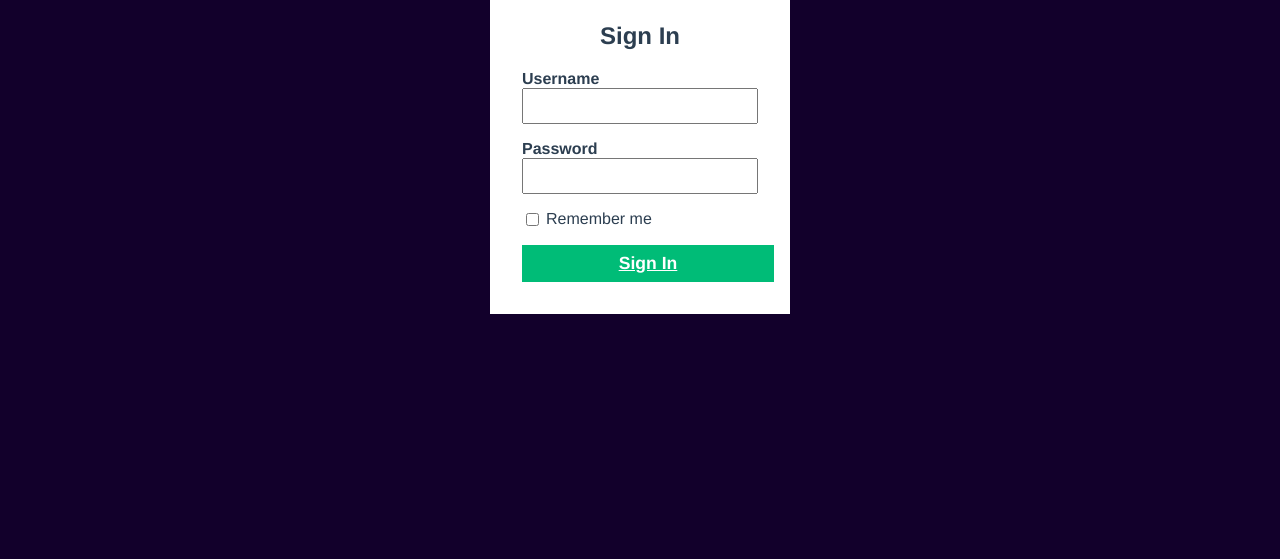
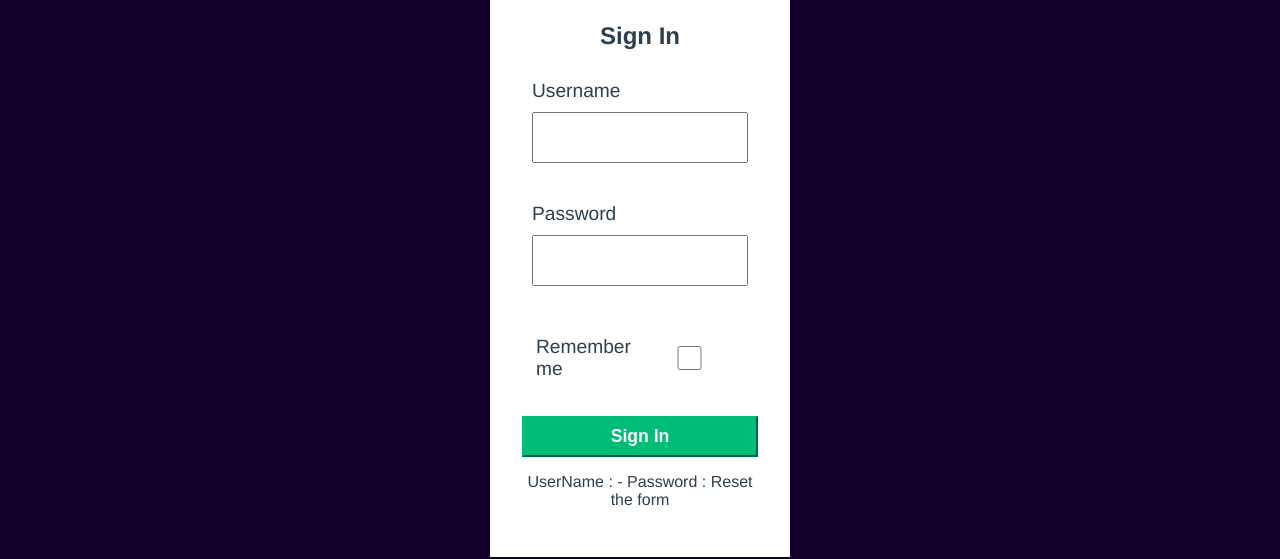
Before and after one commit to ContactJHC/argent-bank-front, a React (Create React App) app: page /login in a window 1280 px wide. Shown: the part 142-701 px from the top of the page. Built offline with nearby package versions, Linux system fonts and the light colour scheme; no server answers.

Commit message:
LoginForm component without controlled inputs

```diff
--- /dev/null
+++ b/src/components/LoginForm/LoginForm.css
@@ -0,0 +1,18 @@
+.login-form label,
+.login-form input {
+  display: block;
+  text-align: left;
+  width: 100%;
+  margin: 10px auto;
+  padding: 10px;
+  box-sizing: border-box;
+  font-size: 1.2em;
+}
+
+.input-remember label{
+    display: flex;
+}
+
+.input-remember input {
+    padding: 0;
+}
--- a/src/components/LoginForm/LoginForm.jsx
+++ b/src/components/LoginForm/LoginForm.jsx
@@ -0,0 +1,36 @@
+import { useState } from "react";
+import "./LoginForm.css"
+
+export default function LoginForm() {
+    const [userName, setUserName] = useState('')
+    const [password, setPassword] = useState('')
+    const resetForm = () => {
+        setUserName('')
+        setPassword('')
+    }
+    return (
+    <form className='login-form'>
+        <label>
+            <span>Username</span>
+            <input type="text" onChange={
+                (e) => setUserName(e.target.value)
+            } />
+        </label>
+        <label>
+            <span>Password</span>
+            <input type="text" onChange={
+                (e) => setPassword(e.target.value)
+            }/>
+        </label>
+        <div className="input-remember">
+            <label>
+                <span>Remember me</span>
+                <input type="checkbox"/>
+            </label>
+        </div>
+        <button className="sign-in-button">Sign In</button>
+        <p onClick={resetForm}>UserName : {userName} - Password : {password}
+        Reset the form</p>
+    </form>
+    )
+    }
--- a/src/pages/Login/Login.jsx
+++ b/src/pages/Login/Login.jsx
@@ -1,4 +1,6 @@
 import { Link } from "react-router-dom"
+import LoginForm from "../../components/LoginForm/LoginForm"
+
 
 export default function Login() {
   // fetchOrUpdateUsers(store)
@@ -22,7 +24,8 @@ export default function Login() {
       <section className="sign-in-content">
         <i className="fa fa-user-circle sign-in-icon"></i>
         <h1>Sign In</h1>
-        <form>
+        <LoginForm />
+        {/* <form>
           <div className="input-wrapper">
             <label for="username">Username</label>
             <input type="text" id="username" />
@@ -39,7 +42,7 @@ export default function Login() {
           <Link to={"/user"} className="sign-in-button">
             Sign In
           </Link>
-        </form>
+        </form> */}
       </section>
     </main>
   )
```
